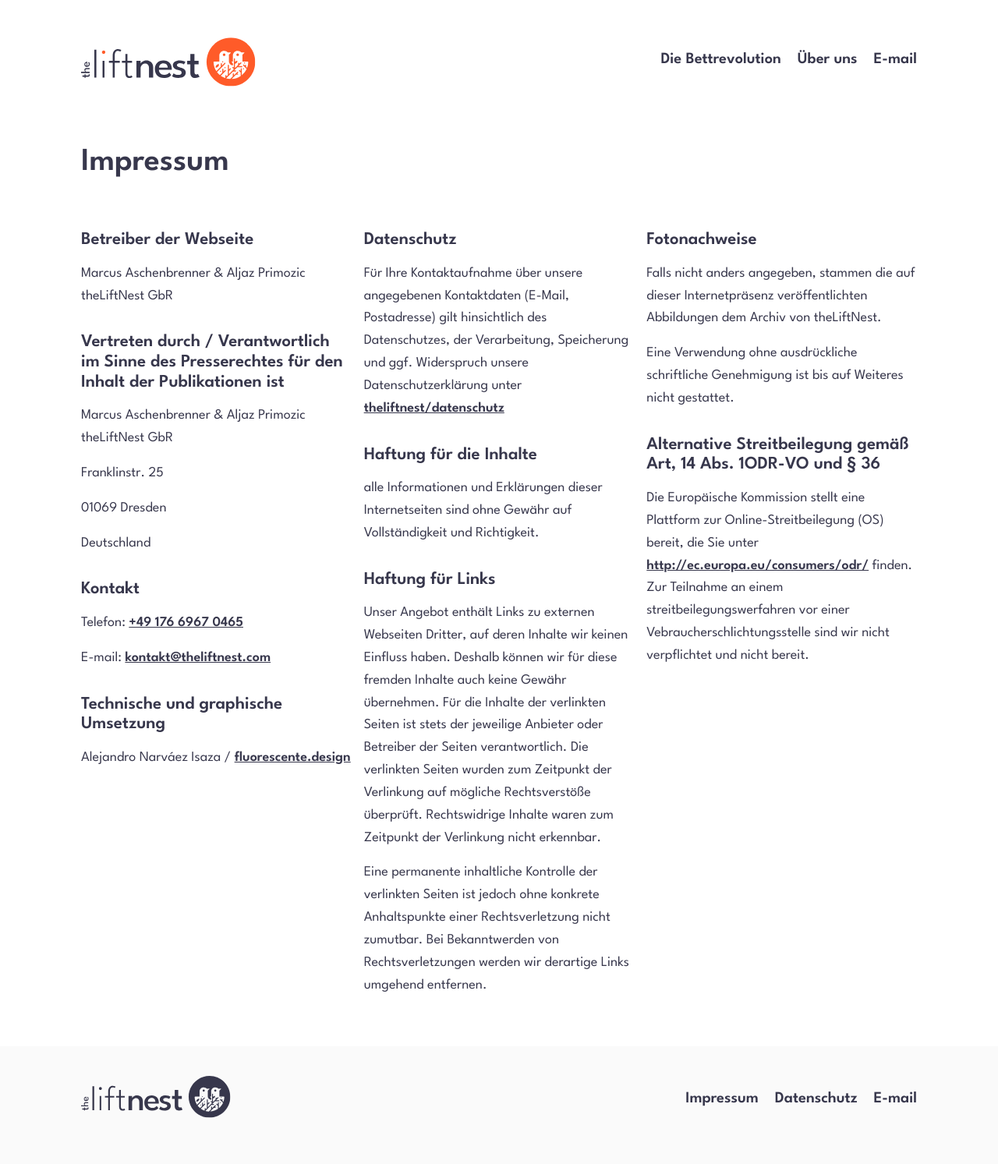
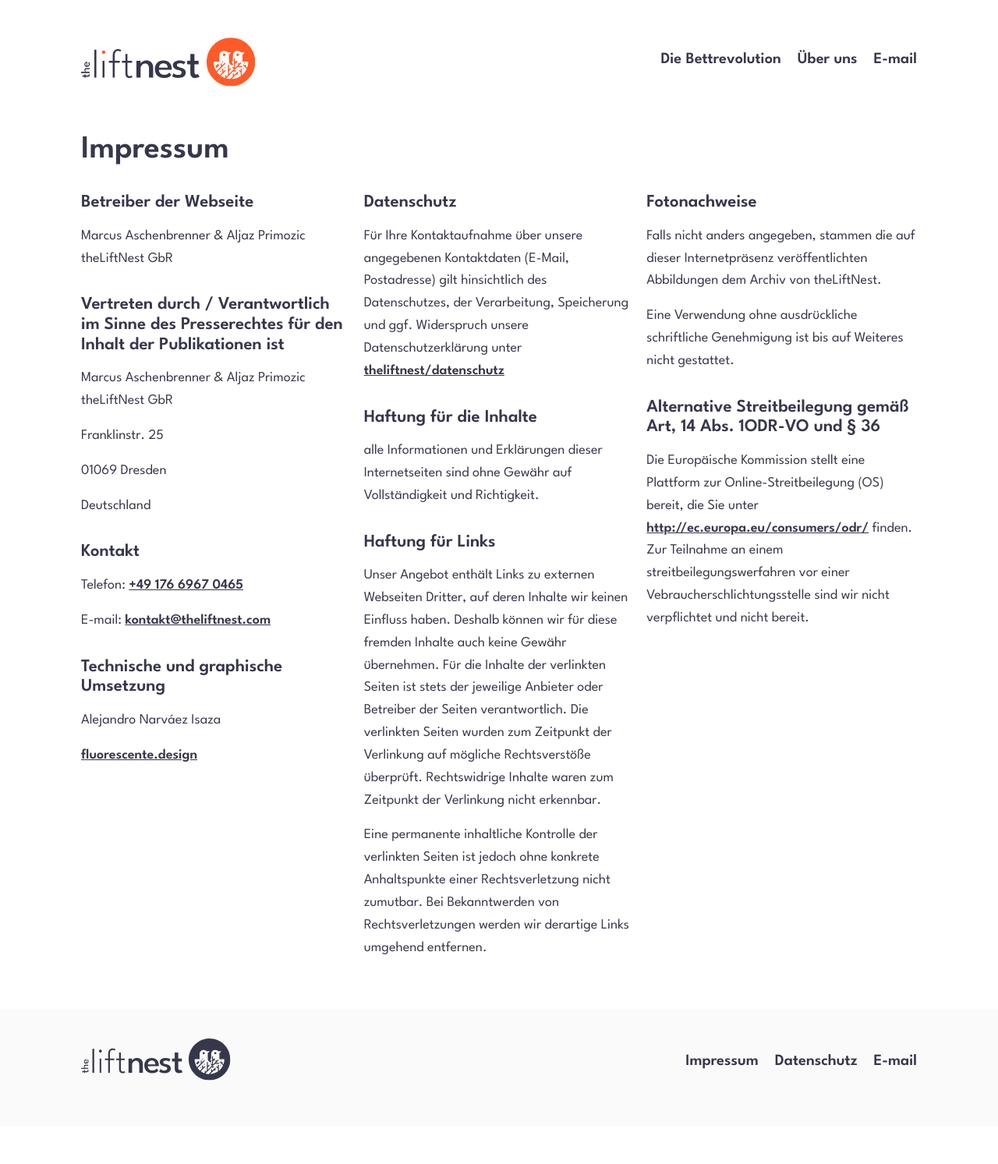
Before and after one commit to theliftnest/theliftnest-github.io, a Jekyll site: the page built from impressum.md, in a window 1280 px wide. Shown: the whole page at 78% size. Built offline with Jekyll 4.4.1, drawn with Linux system fonts in a browser that asks for light colours; nearby versions of some CDN libraries; after the commit the page ends 1445 px from its top, so only the background shows below that.

Commit message:
page docs h1 space

```diff
--- a/_layouts/page-docs-one-col.html
+++ b/_layouts/page-docs-one-col.html
@@ -10,7 +10,7 @@ layout: basic-structure
     <div class="row">
       <!-- col -->
       <div class="col-xs-12 col-lg-9">
-        <h1>{{ page.title }}</h1>
+        <h1 class="header-space">{{ page.title }}</h1>
         {{ content }}
       </div>
       <!-- col end -->
--- a/assets/css/styles.css
+++ b/assets/css/styles.css
@@ -292,7 +292,13 @@ header .big {
 }
 
 .page-docs {
-  margin-top: 2rem;
+  margin-top: 1rem;
+}
+.page-docs h1 {
+  margin-bottom: 0;
+}
+.page-docs .header-space {
+  margin-bottom: 2rem;
 }
 .page-docs h6 {
   margin-top: 2rem;
--- a/impressum.md
+++ b/impressum.md
@@ -9,7 +9,7 @@ vertreten-durch-text: Marcus Aschenbrenner & Aljaz Primozic theLiftNest GbR <p>F
 kontakt-heading: Kontakt
 kontakt-text: Telefon&#58; <a href="tel:+4917669670465">+49 176 6967 0465</a><p>E-mail&#58; <a href="mailto:kontakt@theliftnest.com" target="_blank">kontakt@theliftnest.com </a></p>
 technische-und-graphische-umsetzung-heading: Technische und graphische Umsetzung
-technische-und-graphische-umsetzung-text: Alejandro Narváez Isaza / <a href="https://fluorescente.design/" target="_blank">fluorescente.design</a>
+technische-und-graphische-umsetzung-text: Alejandro Narváez Isaza <p><a href="https://fluorescente.design/" target="_blank">fluorescente.design</a></p>
 datenschutz-heading: Datenschutz
 datenschutz-text: Für Ihre Kontaktaufnahme über unsere angegebenen Kontaktdaten (E-Mail, Postadresse) gilt hinsichtlich des Datenschutzes, der Verarbeitung, Speicherung und ggf. Widerspruch unsere Datenschutzerklärung unter <a href="/datenschutz">theliftnest/datenschutz</a>
 haftung-fur-die-Inhalte-heading: Haftung für die Inhalte
```
Also changed, not shown: assets/scss/styles.scss (+7 -1 lines), 1 other file.
